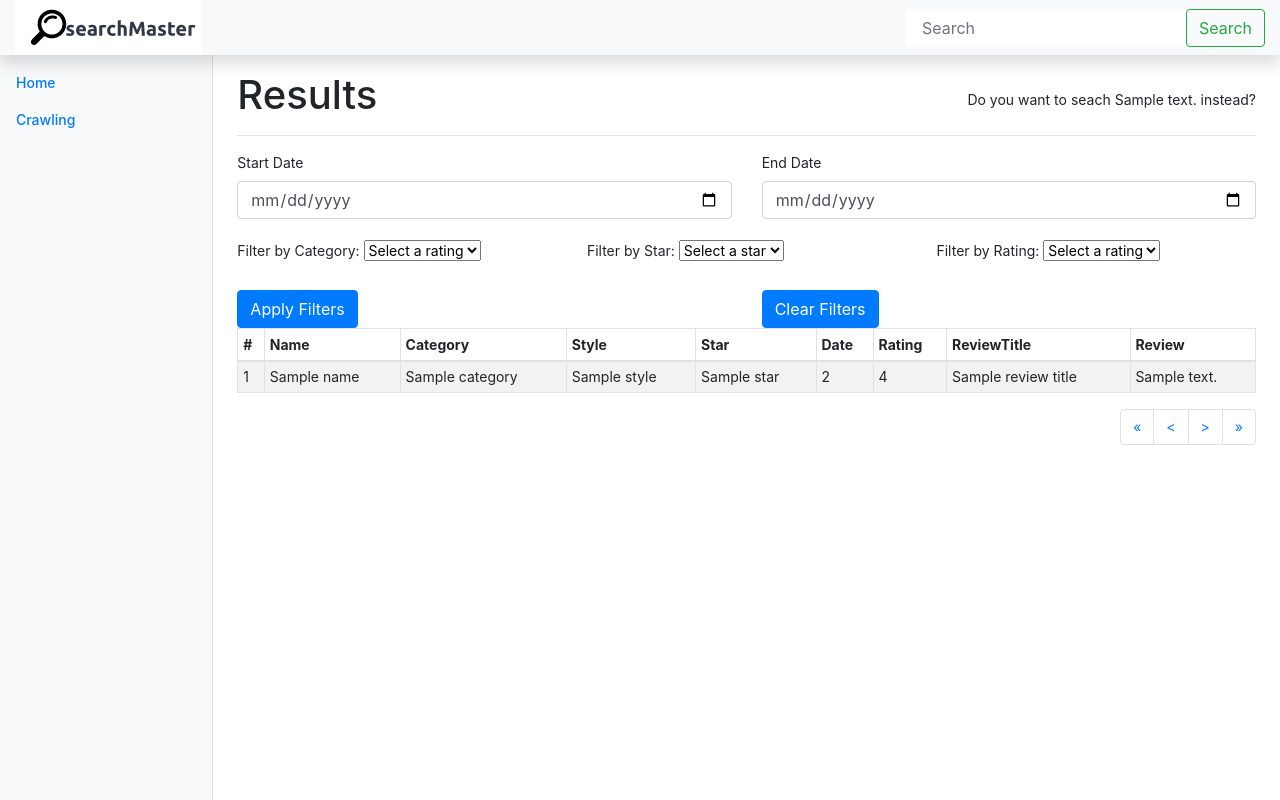
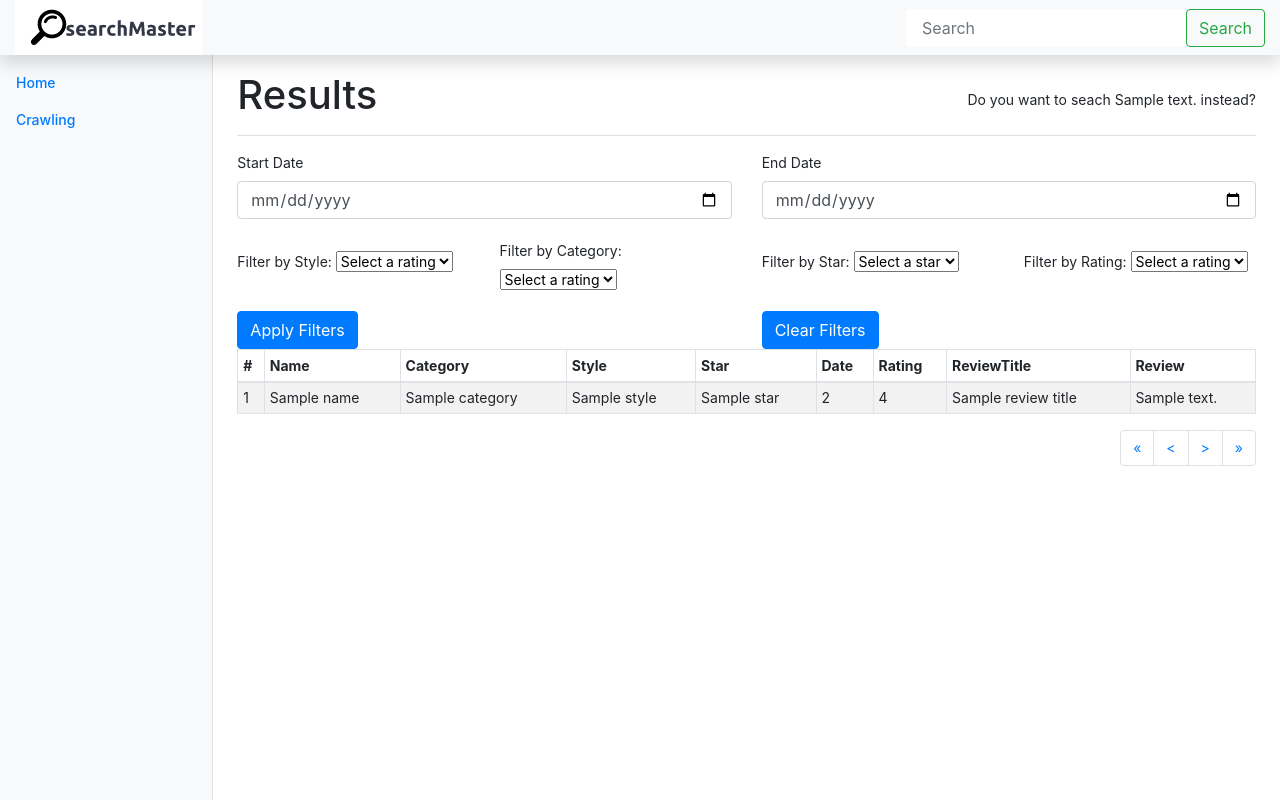
Before and after one commit to nailahgucon/CZ4034-IRProject-Group24, a Flask app: template templates/results.html in a window 1280 px wide. Run offline with Flask 2, Linux system fonts and the light colour scheme; the template is opened without the code that fills it: most values are stand-ins (such as "Sample title", 1, 10 or a date in 2020); some libraries are stand-ins or nearby versions.

Commit message:
finish filtering

```diff
--- a/app.py
+++ b/app.py
@@ -36,29 +36,6 @@
 @app.route('/', methods=['GET'])
 def home():
 
-  # # Build Solr query
-  # query = {
-  #     "q": "*:*",
-  #     "fq": "*:*",
-  #     "rows": 100000,
-  #     "start": 0,
-  #     "mlt":"true",
-  #     "spellcheck.build": "true",
-  #     "spellcheck.reload": "true",
-  #     "spellcheck": "true",
-  #     "wt": "json"
-  # }
-  # URL = "http://localhost:8983/solr/reviews/select"
-
-  # # Send Solr query
-  # response = requests.get(URL, params=query)
-
-  # # Parse Solr results
-  # results = json.loads(response.text)["response"]["docs"]
-
-  # # myRcords = records.records()
-  # # myRcords.store(results)
-
   return render_template('home.html')
 
 @app.route('/getAllRecords', methods=['GET'])
@@ -78,6 +55,7 @@
   for i in distinctStyle:
     i["val"] = i["val"].replace("[",'').replace("]",'').replace("'",'')
   myQuery.storeStyle(distinctStyle)
+  print("distinct style ", myQuery.getStyle())
 
   # save the results to records class, don't change myRecords and totalPages.
   myRecords = records.records()
@@ -151,57 +129,74 @@
 
     myRecords = records.records()
     myQuery = savedQuery.query()
-    f = "fq:"
+    num = 0
+
+    f = "&fq="
 
     # type cast the star filter
     style_filter = request.values.get('style')
+    if style_filter:
+       num+=1
+       f+=f"Style:{style_filter}"
 
     # type cast the star filter
     star_filter = request.values.get('star')
     formatted_star = None
     if star_filter:
       formatted_star = int(star_filter[0])
-      f+=f"Star:{formatted_star} "
+      if num>0:
+         f+=f"&Star:{formatted_star}"
+      else:
+        f+=f"Star:{formatted_star}"
+      num+=1
 
     # type cast the rating filter
     rating_filter = request.values.get('rating')
     formatted_rating = None
     if rating_filter:
       formatted_rating = int(rating_filter[0])
-      f+=f"Rating:{formatted_rating} "
+      if num>0:
+        f+=f"&Rating:{formatted_rating}"
+      else:
+        f+=f"Rating:{formatted_rating}"
+      num+=1
 
     # type cast the date filter
     start_date_filter = request.values.get('startDate')
     end_date_filter = request.values.get('endDate')
-    formatted_start_date = None
-    formatted_end_date = None
     if start_date_filter and end_date_filter:
-      start_date_obj = datetime.strptime(start_date_filter, '%Y-%m-%d')
-      end_date_obj = datetime.strptime(end_date_filter, '%Y-%m-%d')
-      formatted_start_date = datetime.strptime(start_date_obj.strftime('%Y-%m-%dT%H:%M:%SZ'),'%Y-%m-%dT%H:%M:%SZ')
-      formatted_end_date = datetime.strptime(end_date_obj.strftime('%Y-%m-%dT%H:%M:%SZ'),'%Y-%m-%dT%H:%M:%SZ')
-      f+=f'Date:["{formatted_start_date}" TO "{formatted_end_date}"]'
+      num+=1
+      if num>0:
+        f+=f'&Date:["{start_date_filter}T00:00:00Z" TO "{end_date_filter}T00:00:00Z"]'
+      else:
+        f+=f'Date:["{start_date_filter}T00:00:00Z" TO "{end_date_filter}T00:00:00Z"]'
 
-    print("filter ", f)
 
-    # URL = defaultURL%(myQuery.getQuery())
+    URL = defaultURL%(myQuery.getQuery()+f)
 
-    # actual filter
-    # if formatted_rating and formatted_start_date and formatted_end_date and style_filter and formatted_star:
-    #    pass
-    # elif formatted_rating and formatted_start_date and formatted_end_date:
-    #   result = myRecords.filterByDateAndRating(formatted_start_date, formatted_end_date, formatted_rating)
-    # elif formatted_rating:
-    #   result = myRecords.filterByRating(formatted_rating)
-    # elif formatted_start_date and formatted_end_date:
-    #   result = myRecords.filterByDate(formatted_start_date, formatted_end_date)
-    # else:
-    result = myRecords.getAllRecords()
+    # Send Solr query
+    response = requests.get(URL)
 
-    totalPages = int(math.ceil(len(result) / 10))
-    displayResult = result[0:10]
+    # Parse Solr results
+    rawData = json.loads(response.text)
+    if rawData["response"]["numFound"] != 0:
+      results = rawData["response"]["docs"]
+      distinctStyle = rawData["facets"]["distinctStyle"]["buckets"]
+      for i in distinctStyle:
+        i["val"] = i["val"].replace("[",'').replace("]",'').replace("'",'')
+      myQuery.storeStyle(distinctStyle)
 
-    return render_template('results.html', docs = displayResult, current_page=1, total_pages=totalPages)
+      # save the results to records class
+      myRecords.store(results)
+    else:
+      results = []
+      distinctStyle = myQuery.getStyle()
+
+    # for pagination, only display 10 records
+    totalPages = int(math.ceil(len(results) / 10))
+    displayResult = results[0:10]
+
+    return render_template('results.html', docs = displayResult, distinctStyle=distinctStyle, current_page=1, total_pages=totalPages)
   else:
     return render_template('home.html')
 
--- a/savedQuery.py
+++ b/savedQuery.py
@@ -1,6 +1,7 @@
 class query():
     query = None
     style = None
+
     @classmethod
     def storeQuery(cls, input):
         cls.query = input
@@ -8,6 +9,7 @@
     def getQuery(self):
         return self.query
 
+    @classmethod
     def storeStyle(cls, input):
         cls.style = input
 
--- a/templates/results.html
+++ b/templates/results.html
@@ -14,7 +14,7 @@
 </div>
 
 <div class="form">
-  <form class="row g-3" action="/filter" method="GET" style="
+  <form class="row g-3" id="filter" action="/filter" method="GET" style="
   display: flex;
   align-items: center;
   justify-content: space-evenly;
@@ -29,7 +29,19 @@
       <input type="date" id="endDate" name="endDate" class="form-control">
     </div>
 
-    <div class="col-md-4">
+    <div class="col-md-3">
+      <br>
+      <label for="style">Filter by Style:</label>
+      <select id="style" name="style" class="form-select">
+        <option value="">Select a rating</option>
+        {% for i in distinctStyle %}
+          <option value={{i["val"]}}>{{i["val"]}}</option>
+        {% endfor %}
+      </select>
+      <br><br>
+    </div>
+
+    <div class="col-md-3">
       <br>
       <label for="category">Filter by Category:</label>
       <select id="category" name="category" class="form-select">
@@ -40,7 +52,7 @@
       <br><br>
     </div>
 
-    <div class="col-md-4">
+    <div class="col-md-3">
       <br>
       <label for="star">Filter by Star:</label>
       <select id="star" name="star" class="form-select">
@@ -54,7 +66,7 @@
       <br><br>
     </div>
 
-    <div class="col-md-4">
+    <div class="col-md-3">
       <br>
       <label for="rating">Filter by Rating:</label>
       <select id="rating" name="rating" class="form-select">
@@ -176,6 +188,22 @@
     document.getElementById("spellCorrection").submit();
   }
 
+  document.querySelector('filter').addEventListener('submit', (event) => {
+    const startDate = document.querySelector('startDate').value;
+    const endDate = document.querySelector('endDate').value;
+    const style = document.querySelector('style').value;
+    const category = document.querySelector('category').value;
+    const star = document.querySelector('star').value;
+    const rating = document.querySelector('rating').value;
+    // do something with the user input, such as sending an AJAX request to the server
+    document.querySelector('startDate').value = startDate;
+    document.querySelector('endDate').value = endDate;
+    document.querySelector('style').value = style;
+    document.querySelector('category').value = category;
+    document.querySelector('star').value = star;
+    document.querySelector('rating').value = rating;
+  });
+
 </script>
 
 {% endblock %}
```
